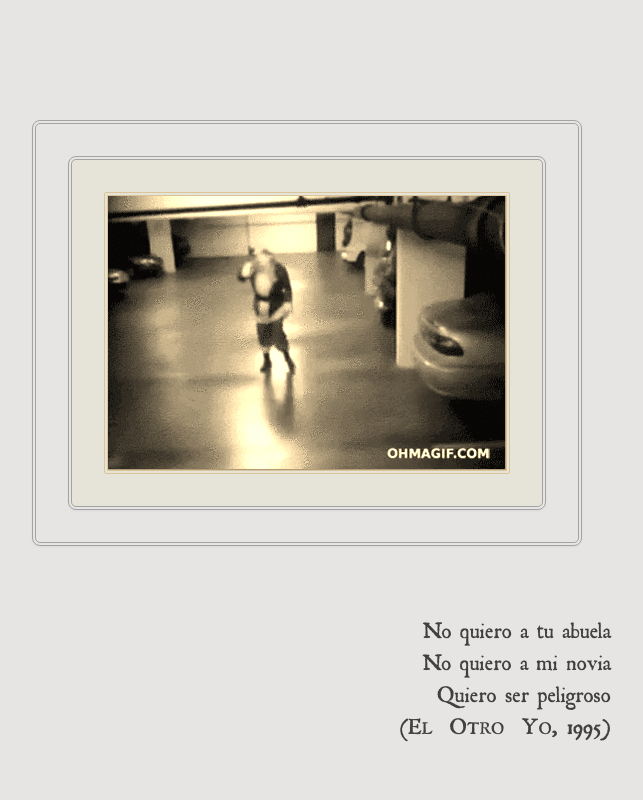
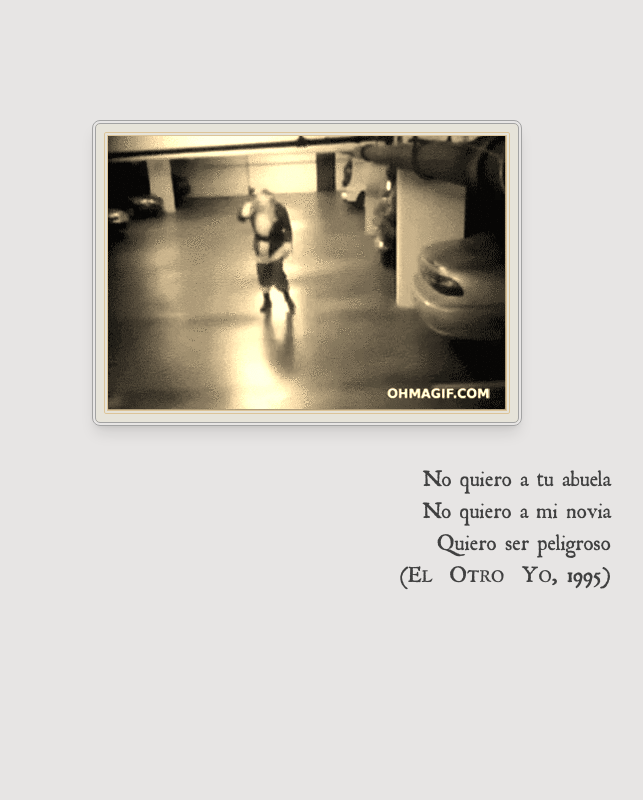
Before and after one commit to juliofuertesIV/un-dia-de-furia, a React (Vite) app: page / in a window 1280 px wide. Shown: the part 680-1480 px from the top of the page, without its empty margins (333-976 px from the left). Built offline with nearby package versions, Linux system fonts and the light colour scheme.

Commit message:
aesthetics

```diff
--- a/src/components/Intro.tsx
+++ b/src/components/Intro.tsx
@@ -1,11 +1,9 @@
-import PoemImage from "./Image";
+import PoemImage from "./PoemImage";
 
 export default function Intro() {
     return (
         <section className="text-right font-antique text-2xl max-w-2xl mx-auto text-neutral-700 min-h-screen px-8">
-            <div className="border-4 border-neutral-400 w-fit mb-8 mx-auto shadow-sm p-8 border-double relative rounded-lg">
-                <PoemImage src={ 'intro' }/>
-            </div>
+            <PoemImage src={ 'intro' }/>
             <div className="pt-8">
                 <h4>No quiero a tu abuela</h4>
                 <h4>No quiero a mi novia</h4>
--- a/src/components/Pagina.tsx
+++ b/src/components/Pagina.tsx
@@ -1,6 +1,6 @@
 import { useEffect, useState } from "react";
 import { IPagina } from "../assets/poema/poema";
-import PoemImage from "./Image";
+import PoemImage from "./PoemImage";
 import Verso from "./Verso";
 import { createIntersectionObserver } from "../assets/utils/intersectionObserver";
 import Footnote from "./Footnote";
--- a/src/components/Image.tsx
+++ b/src/components/PoemImage.tsx
@@ -1,7 +1,7 @@
 
 export default function PoemImage({ src } : { src: number | string }) {
     return (
-        <div className="border-4 border-neutral-400 w-fit mx-auto shadow-sm p-8 border-double relative rounded-lg">
+        <div className="border-4 border-neutral-400 w-fit mx-auto shadow-lg p-2 border-double relative rounded-lg">
             <div className="absolute inset-0 w-full h-full top-0 left-0 bg-yellow-50 mix-blend-multiply rounded-sm opacity-50"/>
             <img className="sepia border-double border-4 border-neutral-400 rounded-sm" src={ `img/${ src }.webp` }/>
         </div>
--- a/src/components/Verso.tsx
+++ b/src/components/Verso.tsx
@@ -21,7 +21,7 @@ export default function Verso({ verso, index } : { verso: IVerso, index: number
 
     return (
         <p
-            className={ `data-[is-first='true']:uppercase data-[is-first='true']:text-xl py-1 ${ textAlign } data-[footnote="true"]:hover:underline cursor-default`}
+            className={ `data-[is-first='true']:uppercase data-[is-first='true']:text-xl py-1 ${ textAlign } data-[footnote="true"]:hover:underline cursor-defaultgit`}
             data-footnote={ verso.hasFootNote }
             data-is-first={ index == 0 }
         >
```
